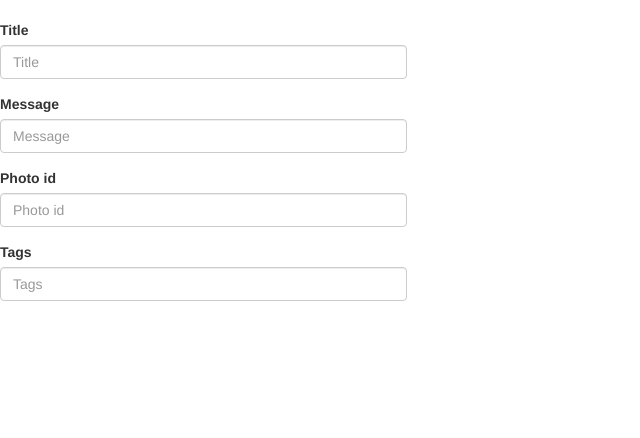
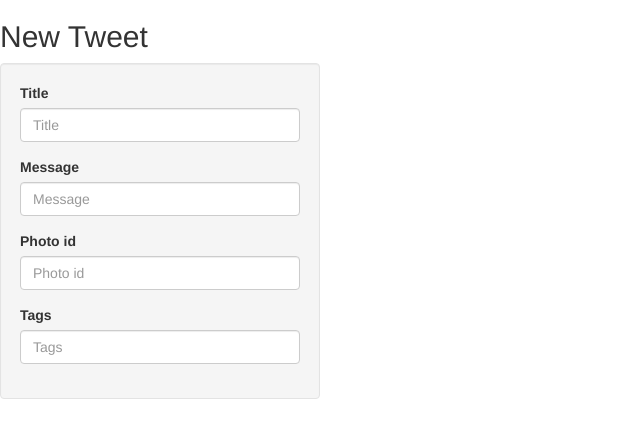
Before and after one commit to rsubra13/dtc, a Django app: page /user/new_message/ in a window 1280 px wide. Shown: the part 50-488 px from the top of the page, without its empty margins (0-640 px from the left). Run offline with Django 3.2, Linux system fonts and the light colour scheme; parts of the project's set-up code (start-up, migrations or seed data) failed here and were passed over; some libraries are stand-ins or nearby versions.

Commit message:
refined new tweet with bootstrap form 3

```diff
--- a/templates/newpost.html
+++ b/templates/newpost.html
@@ -8,13 +8,21 @@
 {% endblock %}
 
 {% block content %}
-    <div class="row">
-        <div class="form-group col-md-4">
-             <form action="/user/new_message/" method="post">
-            {% csrf_token %}
-            {% bootstrap_form form layout='vertical' %}
-            {% buttons submit='OK' reset='Cancel' layout='inline' %}{% endbuttons %}
-            </form>
+
+<p class="help-text"> <h2> New Tweet</h2></p>
+  <div class="col-xs-6 col-sm-3 well">
+    {% if msg%}
+        <div class="alert alert-success" role="alert">
+        <span class="glyphicon glyphicon-registration-mark" aria-hidden="true">{{ msg }}</span>
         </div>
-    </div>
+    {% endif %}
+
+      <form method="post" action="/user/new_message/" >
+           {% bootstrap_form form layout='vertical' %}
+          {% buttons submit='Tweet' reset='Cancel' layout='inline' %}{% endbuttons %}
+
+      </form>
+
+  </div>
+
 {% endblock %}
```
